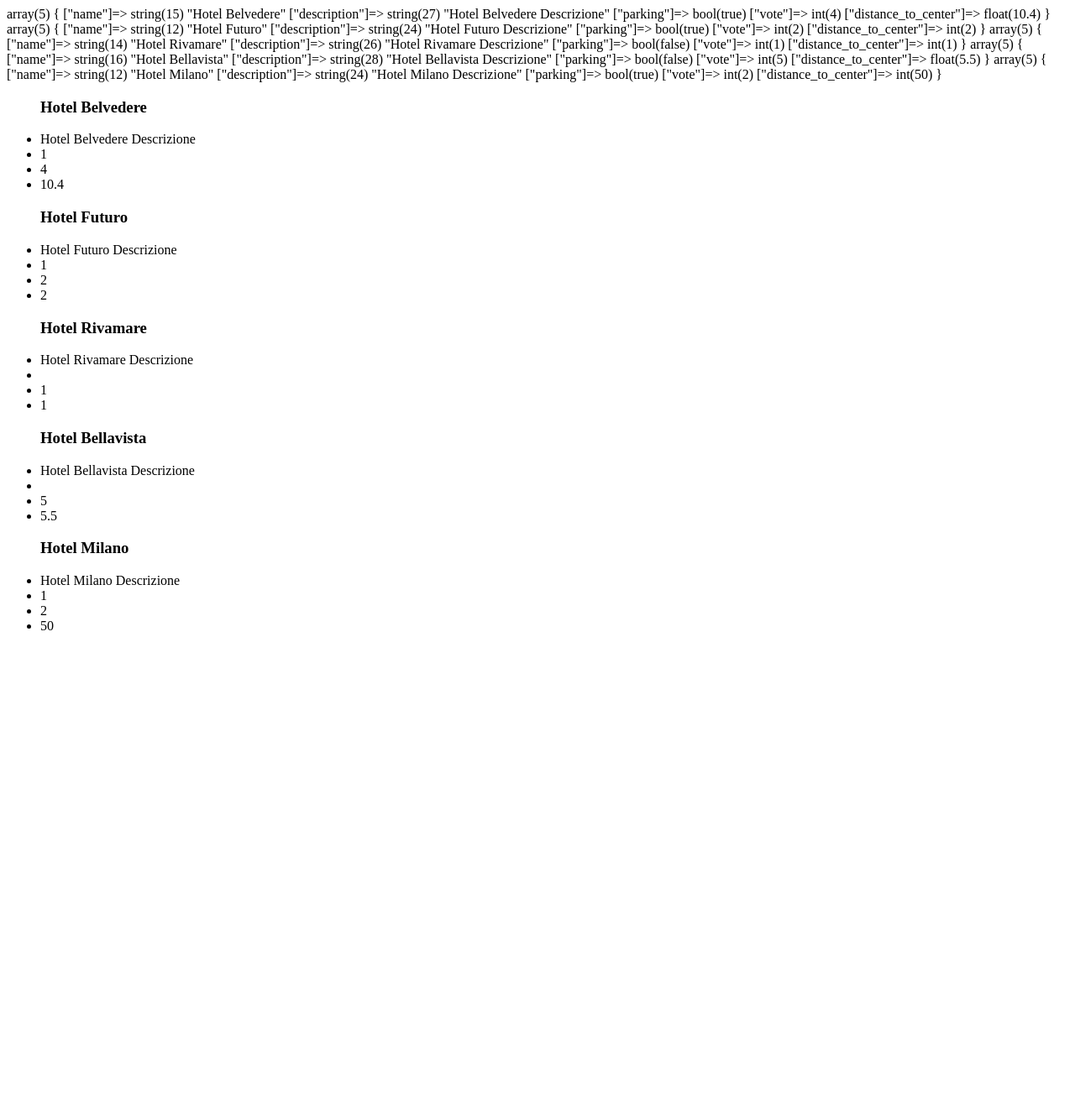
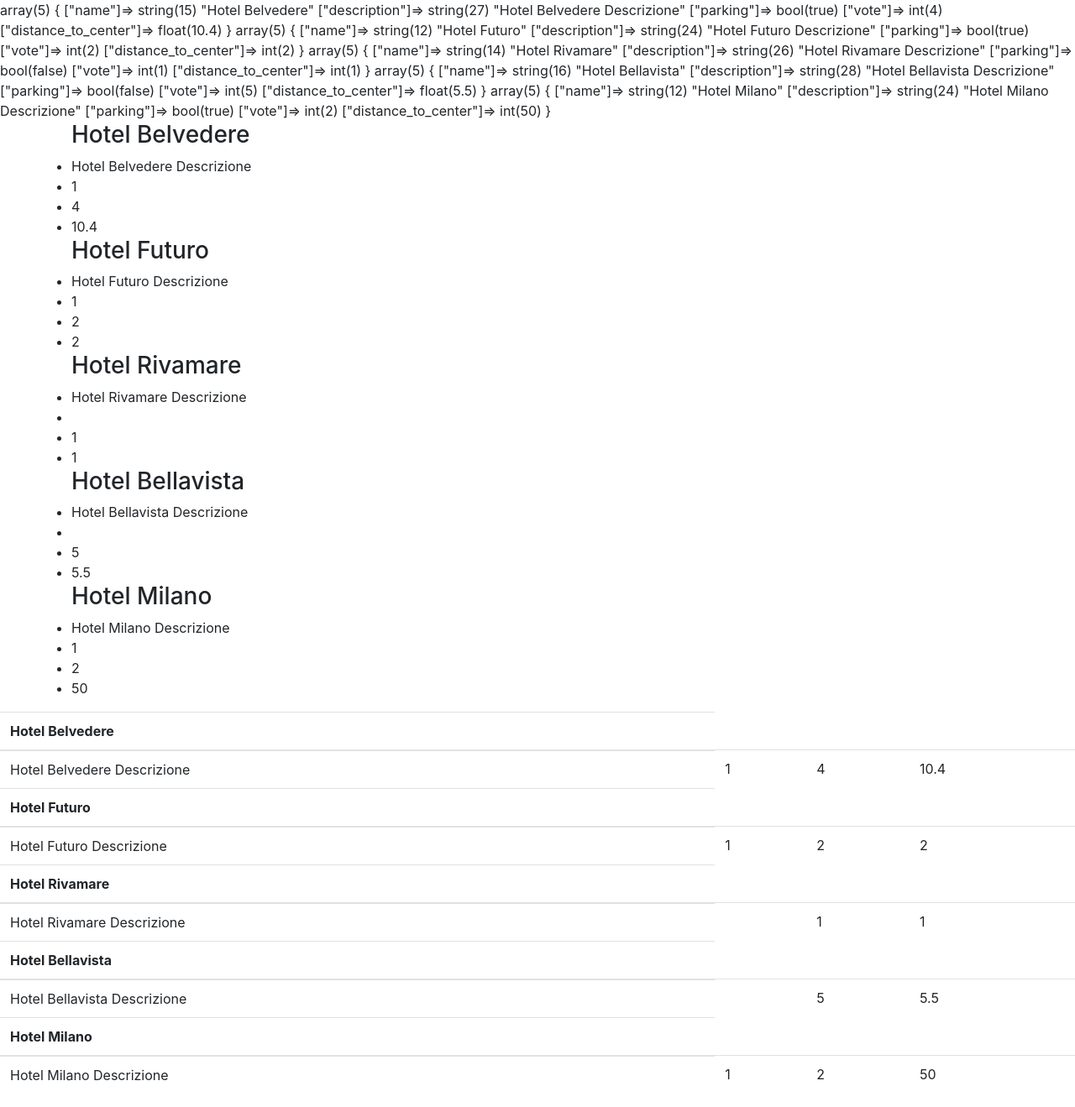
Before and after one commit to Iunora93/php-hotel, a PHP site: page / in a window 1280 px wide. Shown: the whole page at 84% size. Before the commit the page ends 751 px from the top, so only its background shows below. Run offline with PHP 8.4, Linux system fonts and the light colour scheme.

Commit message:
Aggiunge table Bootstrap

```diff
--- a/index.php
+++ b/index.php
@@ -51,9 +51,14 @@
     <meta http-equiv="X-UA-Compatible" content="IE=edge">
     <meta name="viewport" content="width=device-width, initial-scale=1.0">
     <title>PHP Hotel</title>
+    <!-- Bootstrap-link -->
+    <link rel="stylesheet" href="https://cdn.jsdelivr.net/npm/bootstrap@4.4.1/dist/css/bootstrap.min.css" integrity="sha384-Vkoo8x4CGsO3+Hhxv8T/Q5PaXtkKtu6ug5TOeNV6gBiFeWPGFN9MuhOf23Q9Ifjh" crossorigin="anonymous">
+    <!-- JavaScript Bundle with Popper -->
+    <script src="https://cdn.jsdelivr.net/npm/bootstrap@5.2.2/dist/js/bootstrap.bundle.min.js" integrity="sha384-OERcA2EqjJCMA+/3y+gxIOqMEjwtxJY7qPCqsdltbNJuaOe923+mo//f6V8Qbsw3" crossorigin="anonymous"></script>
+    <!-- /Bootstrap-link -->
 </head>
 <body>
-    <ul>
+    <ul class="container-md">
         <?php foreach ($hotels as $key => $hotel) { ?>
             <h3><?php echo $hotel['name']; ?></h3>
             <li><?php echo $hotel['description']; ?></li>
@@ -62,6 +67,24 @@
             <li><?php echo $hotel['distance_to_center']; ?></li>
         <?php } ?>
     </ul>
+
+    <table class="table">
+        <?php foreach ($hotels as $key => $hotel) { ?>
+            <thead>
+                <tr>
+                    <th scope="col"><?php echo $hotel['name']; ?></th>
+                </tr>
+            </thead>
+            <tbody>
+                <tr>
+                    <td><?php echo $hotel['description']; ?></td>
+                    <td><?php echo $hotel['parking']; ?></td>
+                    <td><?php echo $hotel['vote']; ?></td>
+                    <td><?php echo $hotel['distance_to_center']; ?></td>
+                </tr>
+            </tbody>
+        <?php } ?>
+    </table>
 </body>
 </html>
 
```
